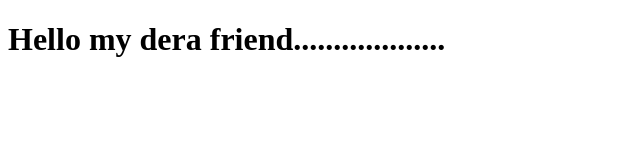
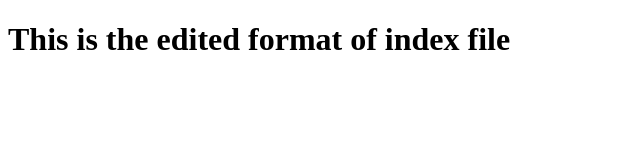
Before and after one commit to Rahulvm0007/date_with_git, a plain HTML site: page index.html in a window 1280 px wide. Shown: the whole page, without its empty margins (0-640 px from the left). Drawn offline with Linux system fonts and the light colour scheme.

Commit message:
Second Committ

```diff
--- a/index.html
+++ b/index.html
@@ -6,6 +6,6 @@
 </head>
 
 <body>
-	<h1>Hello my dera friend...................</h1>
+	<h1>This is the edited format of index file</h1>
 </body>
 </html>
```
